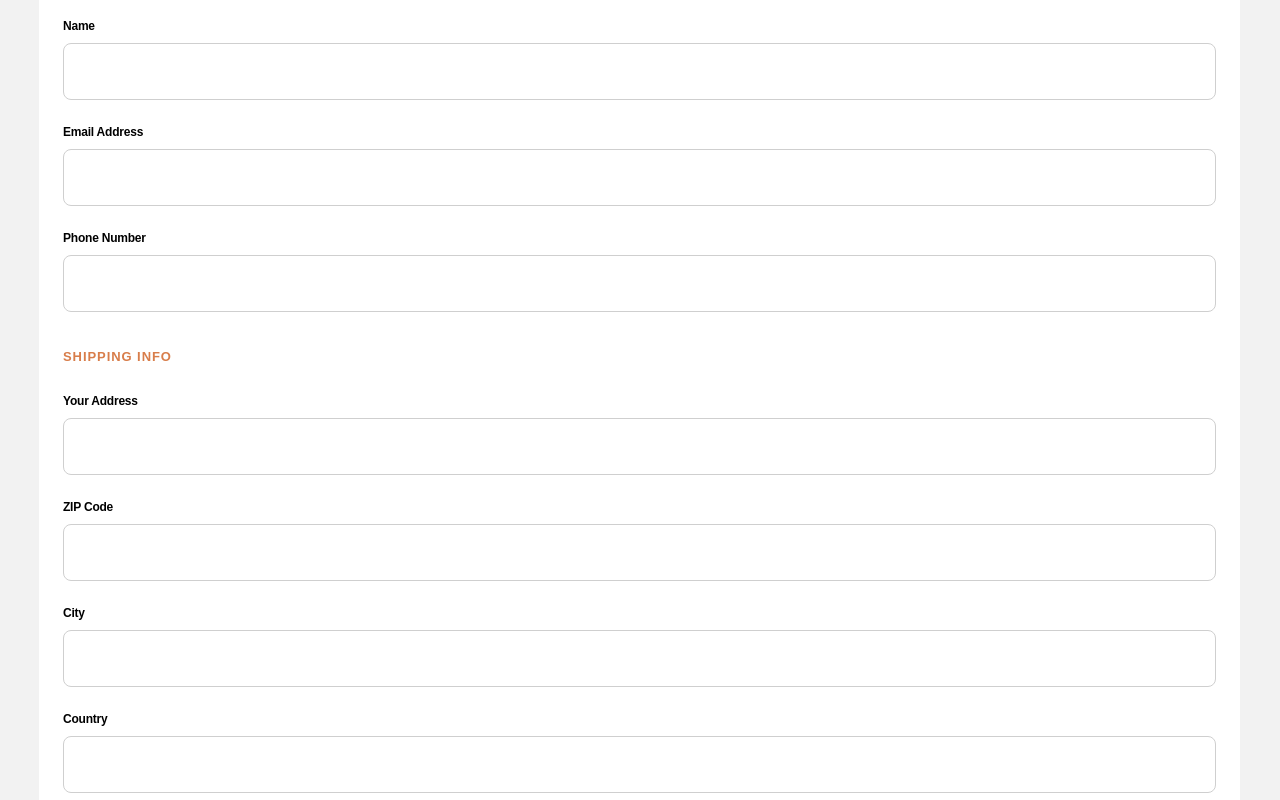
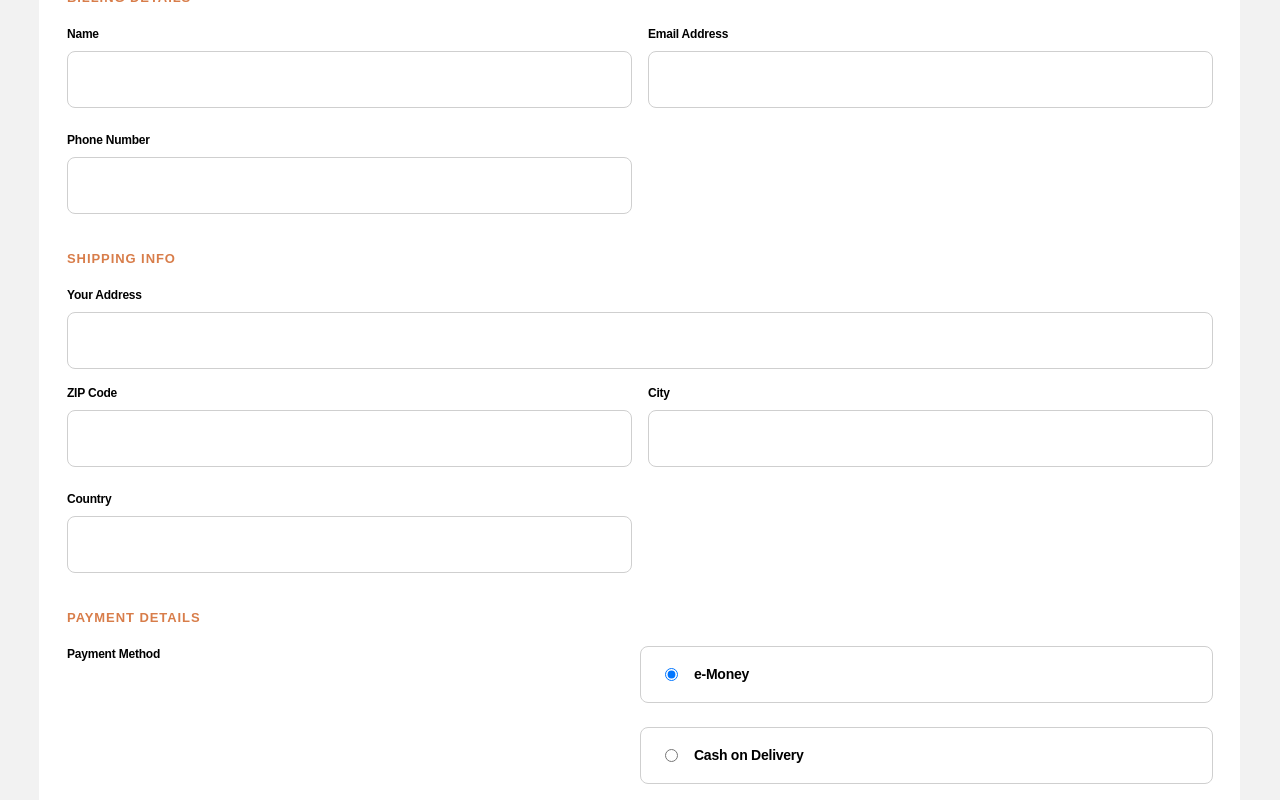
Before and after one commit to smccourtb/audiophile-ecommerce-website, a React (Create React App) app: page /checkout in a window 1280 px wide. Shown: the part 320-1120 px from the top of the page. Built offline with nearby package versions, Linux system fonts and the light colour scheme; what @ebay/nice-modal-react would draw is missing.

Commit message:
restyle forms for tablets

```diff
--- a/src/pages/checkout/CheckoutForm.jsx
+++ b/src/pages/checkout/CheckoutForm.jsx
@@ -1,8 +1,7 @@
 import styled from "styled-components/macro";
 import { useForm } from "../../hooks/useForm";
 import { useState } from "react";
-import NiceModal from "@ebay/nice-modal-react";
-import CartModal from "../../components/CartModal";
+import { useMediaQuery } from "react-responsive";
 
 const FormContainer = styled.div`
   display: flex;
@@ -11,6 +10,9 @@ const FormContainer = styled.div`
   gap: 32px;
   background: #ffffff;
   border-radius: 8px;
+  @media (min-width: 768px) {
+    padding: 30px 27px 30px 28px;
+  }
 `;
 
 const SectionContainer = styled.div`
@@ -19,6 +21,10 @@ const SectionContainer = styled.div`
   gap: 24px;
   background: #ffffff;
   border-radius: 8px;
+  @media (min-width: 768px) {
+    flex-direction: row;
+    gap: 16px;
+  }
 `;
 
 const SectionLabel = styled.p`
@@ -29,6 +35,9 @@ const SectionLabel = styled.p`
   letter-spacing: 0.928571px;
   text-transform: uppercase;
   color: #d87d4a;
+  @media (min-width: 768px) {
+    margin-bottom: -16px;
+  }
 `;
 
 const InputLabel = styled.label`
@@ -44,6 +53,7 @@ const InputContainer = styled.div`
   display: flex;
   flex-direction: column;
   gap: 9px;
+  width: 100%;
 
   color: ${({ error }) => error && "#CD2C2C"};
 `;
@@ -91,6 +101,12 @@ const FormTitle = styled.h2`
   letter-spacing: 1px;
   text-transform: uppercase;
   color: #000000;
+  @media (min-width: 768px) {
+    font-size: 32px;
+    line-height: 36px;
+    letter-spacing: 1.14286px;
+    padding-bottom: 12px;
+  }
 `;
 
 const LabelContainer = styled.div`
@@ -108,13 +124,23 @@ const ErrorMessage = styled.p`
   letter-spacing: -0.214286px;
 `;
 
+const Form = styled.form`
+  display: flex;
+  flex-direction: column;
+  gap: 32px;
+`;
+
+const FormColumn = styled.div`
+  display: flex;
+  flex-direction: column;
+  gap: 24px;
+  width: 100%;
+`;
+
 const CheckoutForm = () => {
   const [state, setState] = useState(true);
-  const showCartModal = () => {
-    // Show a modal with arguments passed to the component as props
-    NiceModal.show(CartModal);
-    document.querySelector("body").style.overflow = "hidden";
-  };
+  const isDesktop = useMediaQuery({ query: "(min-width: 1024px)" });
+  const isTablet = useMediaQuery({ query: "(min-width: 768px)" });
   const { handleChange, handleSubmit, errors, data } = useForm({
     validations: {
       name: {
@@ -180,12 +206,216 @@ const CheckoutForm = () => {
   return (
     <FormContainer>
       <FormTitle>Checkout</FormTitle>
-      <form
-        noValidate
-        id={"checkout"}
-        style={{ display: "flex", flexDirection: "column", gap: "32px" }}
-        onSubmit={handleSubmit}
+      <Form noValidate id={"checkout"} onSubmit={handleSubmit}>
+        {isTablet ? (
+          <>
+            <SectionLabel>Billing Details</SectionLabel>
+            <SectionContainer>
+              <FormColumn>
+                <InputContainer error={errors.name}>
+                  <LabelContainer error={errors.name}>
+                    <InputLabel error={errors.name} htmlFor="name">
+                      Name
+                    </InputLabel>
+                    {errors.name && <ErrorMessage>{errors.name}</ErrorMessage>}
+                  </LabelContainer>
+                  <StyledInput
+                    error={errors.name}
+                    value={data.name || ""}
+                    onChange={handleChange("name")}
+                    id={"name"}
+                    name="name"
+                    type="text"
+                  />
+                </InputContainer>
+                <InputContainer>
+                  <LabelContainer error={errors.phone}>
+                    <InputLabel error={errors.phone} htmlFor="phone">
+                      Phone Number
+                    </InputLabel>
+                    {errors.phone && (
+                      <ErrorMessage>{errors.phone}</ErrorMessage>
+                    )}
+                  </LabelContainer>
+                  <StyledInput
+                    error={errors.phone}
+                    value={data.phone || ""}
+                    onChange={handleChange("phone")}
+                    name="phone"
+                    type="tel"
+                  />
+                </InputContainer>
+              </FormColumn>
+              <InputContainer>
+                <LabelContainer error={errors.email}>
+                  <InputLabel error={errors.email} htmlFor="email">
+                    Email Address
+                  </InputLabel>
+                  {errors.email && <ErrorMessage>{errors.email}</ErrorMessage>}
+                </LabelContainer>
+                <StyledInput
+                  error={errors.email}
+                  value={data.email || ""}
+                  onChange={handleChange("email")}
+                  name="email"
+                  type="email"
+                />
+              </InputContainer>
+            </SectionContainer>
+
+            <SectionLabel>Shipping Info</SectionLabel>
+            <SectionContainer
+              style={{ display: "flex", flexDirection: "column" }}
             >
+              <InputContainer style={{ width: "100%" }}>
+                <LabelContainer error={errors.address}>
+                  <InputLabel error={errors.address} htmlFor="address">
+                    Your Address
+                  </InputLabel>
+                  {errors.address && (
+                    <ErrorMessage>{errors.address}</ErrorMessage>
+                  )}
+                </LabelContainer>
+                <StyledInput
+                  error={errors.address}
+                  value={data.address || ""}
+                  onChange={handleChange("address")}
+                  name="address"
+                  type="text"
+                />
+              </InputContainer>
+
+              <div style={{ display: "flex", gap: "16px" }}>
+                <FormColumn>
+                  <InputContainer>
+                    <LabelContainer error={errors.zip}>
+                      <InputLabel error={errors.zip} htmlFor="zip">
+                        ZIP Code
+                      </InputLabel>
+                      {errors.zip && <ErrorMessage>{errors.zip}</ErrorMessage>}
+                    </LabelContainer>
+                    <StyledInput
+                      error={errors.zip}
+                      value={data.zip || ""}
+                      onChange={handleChange("zip")}
+                      id={"zip"}
+                      name="zip"
+                      type="text"
+                    />
+                  </InputContainer>
+                  <InputContainer>
+                    <LabelContainer error={errors.country}>
+                      <InputLabel error={errors.country} htmlFor="country">
+                        Country
+                      </InputLabel>
+                      {errors.country && (
+                        <ErrorMessage>{errors.country}</ErrorMessage>
+                      )}
+                    </LabelContainer>
+                    <StyledInput
+                      error={errors.country}
+                      value={data.country || ""}
+                      onChange={handleChange("country")}
+                      name="country"
+                      type="text"
+                    />
+                  </InputContainer>
+                </FormColumn>
+                <InputContainer>
+                  <LabelContainer error={errors.city}>
+                    <InputLabel error={errors.city} htmlFor="city">
+                      City
+                    </InputLabel>
+                    {errors.city && <ErrorMessage>{errors.city}</ErrorMessage>}
+                  </LabelContainer>
+                  <StyledInput
+                    error={errors.city}
+                    value={data.city || ""}
+                    onChange={handleChange("city")}
+                    name="city"
+                    type="text"
+                  />
+                </InputContainer>
+              </div>
+            </SectionContainer>
+            <SectionLabel>Payment Details</SectionLabel>
+            <SectionContainer>
+              <div style={{ display: "flex", width: "100%" }}>
+                <InputLabel style={{ width: "50%" }}>Payment Method</InputLabel>
+                <FormColumn style={{ width: "50%" }}>
+                  <StyledInput
+                    as="div"
+                    style={{
+                      display: "flex",
+                      gap: "16px",
+                      alignItems: "center",
+                    }}
+                  >
+                    <input
+                      name="payment"
+                      id="e-money"
+                      value="e-money"
+                      type="radio"
+                      defaultChecked={true}
+                      onClick={() => setState(true)}
+                    />
+                    <PaymentLabel htmlFor="e-money">e-Money</PaymentLabel>
+                  </StyledInput>
+                  <StyledInput
+                    as="div"
+                    style={{
+                      display: "flex",
+                      gap: "16px",
+                      alignItems: "center",
+                    }}
+                  >
+                    <input
+                      name="payment"
+                      id="cash"
+                      value="cash"
+                      type="radio"
+                      onClick={() => setState(false)}
+                    />
+                    <PaymentLabel htmlFor="cash">Cash on Delivery</PaymentLabel>
+                  </StyledInput>
+                </FormColumn>
+              </div>
+            </SectionContainer>
+
+            <SectionContainer>
+              {state ? (
+                <>
+                  <InputContainer>
+                    <InputLabel htmlFor="number">e-Money Number</InputLabel>
+                    <StyledInput name="number" type="text" />
+                  </InputContainer>
+
+                  <InputContainer>
+                    <InputLabel htmlFor="pin">e-Money PIN</InputLabel>
+                    <StyledInput name="pin" type="text" />
+                  </InputContainer>
+                </>
+              ) : (
+                <div
+                  style={{
+                    display: "flex",
+                    gap: "32px",
+                    alignItems: "center",
+                  }}
+                >
+                  <img src="../../assets/cart/delivery.png" alt="" />
+                  <p>
+                    The ‘Cash on Delivery’ option enables you to pay in cash
+                    when our delivery courier arrives at your residence. Just
+                    make sure your address is correct so that your order will
+                    not be cancelled.
+                  </p>
+                </div>
+              )}
+            </SectionContainer>
+          </>
+        ) : (
+          <>
             <SectionContainer>
               <SectionLabel>Billing Details</SectionLabel>
 
@@ -247,7 +477,9 @@ const CheckoutForm = () => {
                   <InputLabel error={errors.address} htmlFor="address">
                     Your Address
                   </InputLabel>
-              {errors.address && <ErrorMessage>{errors.address}</ErrorMessage>}
+                  {errors.address && (
+                    <ErrorMessage>{errors.address}</ErrorMessage>
+                  )}
                 </LabelContainer>
                 <StyledInput
                   error={errors.address}
@@ -296,7 +528,9 @@ const CheckoutForm = () => {
                   <InputLabel error={errors.country} htmlFor="country">
                     Country
                   </InputLabel>
-              {errors.country && <ErrorMessage>{errors.country}</ErrorMessage>}
+                  {errors.country && (
+                    <ErrorMessage>{errors.country}</ErrorMessage>
+                  )}
                 </LabelContainer>
                 <StyledInput
                   error={errors.country}
@@ -366,15 +600,17 @@ const CheckoutForm = () => {
                 >
                   <img src="../../assets/cart/delivery.png" alt="" />
                   <p>
-                The ‘Cash on Delivery’ option enables you to pay in cash when
-                our delivery courier arrives at your residence. Just make sure
-                your address is correct so that your order will not be
-                cancelled.
+                    The ‘Cash on Delivery’ option enables you to pay in cash
+                    when our delivery courier arrives at your residence. Just
+                    make sure your address is correct so that your order will
+                    not be cancelled.
                   </p>
                 </div>
               )}
             </SectionContainer>
-      </form>
+          </>
+        )}
+      </Form>
     </FormContainer>
   );
 };
```
Lines whose indentation alone changed are shown as unchanged.
